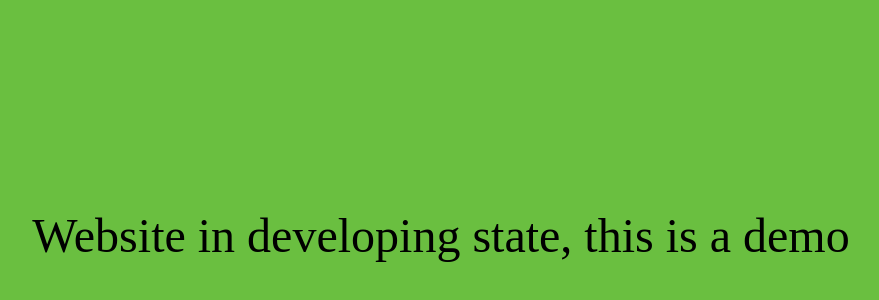
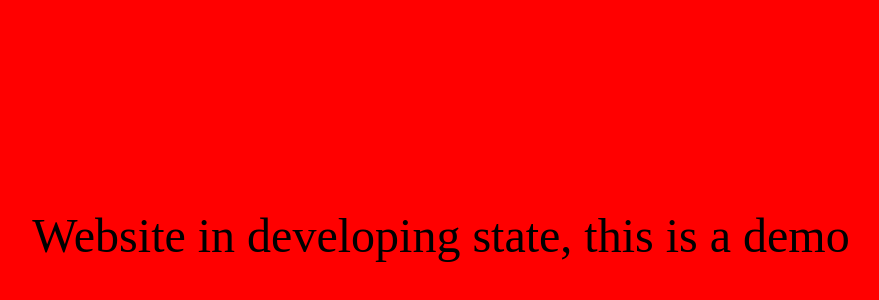
Before and after one commit to youngmelis/personal-website, a website: page src/index.html in a window 1280 px wide. Shown: the part 164-464 px from the top of the page, without its empty margins (199-1078 px from the left). Drawn offline with nearby package versions, Linux system fonts and the light colour scheme; files that its build step writes are made by us from their sources.

Commit message:
changed body background color

```diff
--- a/src/sass/pages/_home.scss
+++ b/src/sass/pages/_home.scss
@@ -2,7 +2,7 @@
 
 body {
     display: grid;
-    background-color: $test;
+    background-color: red;
     p {
         justify-self: center;
         align-self: center;
```
